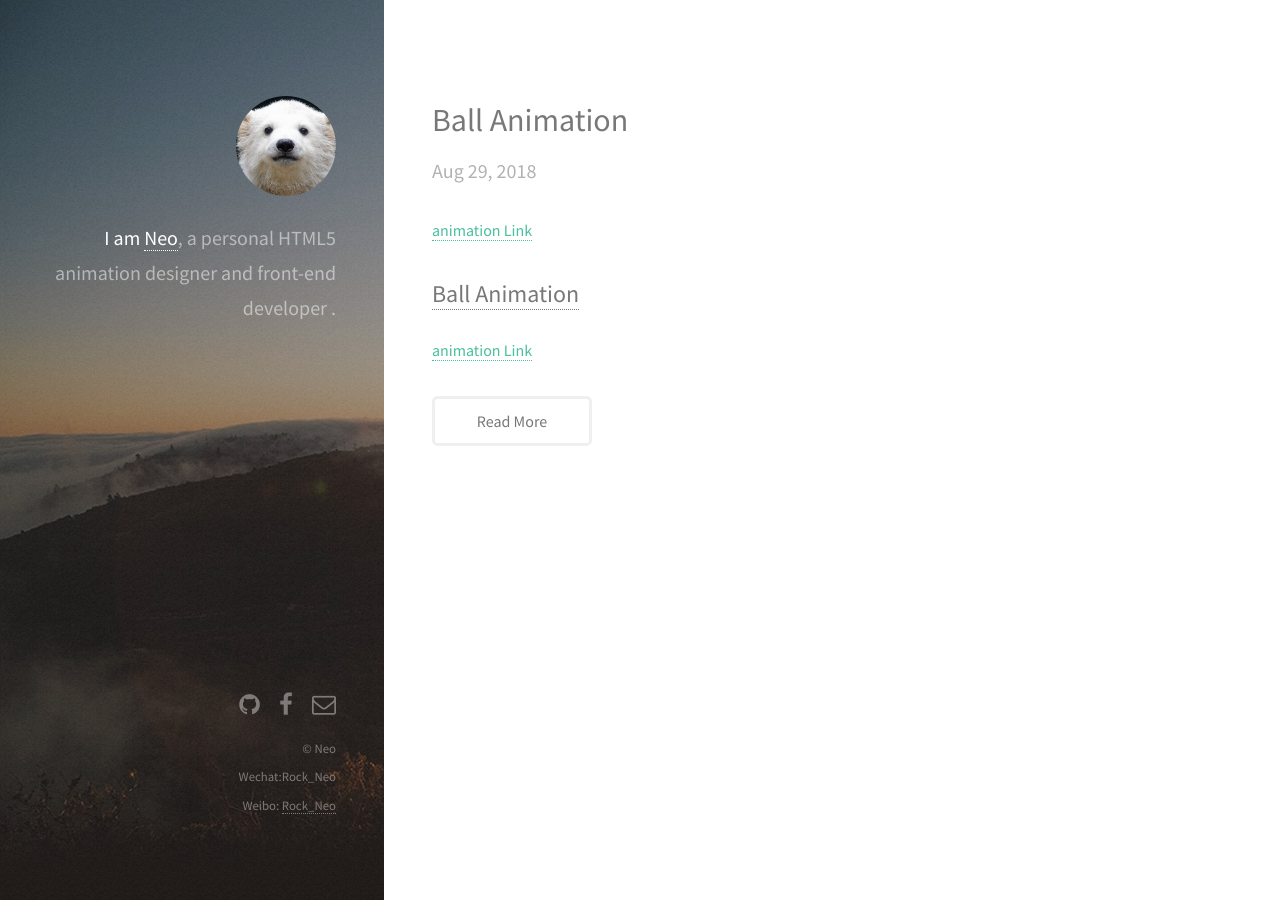
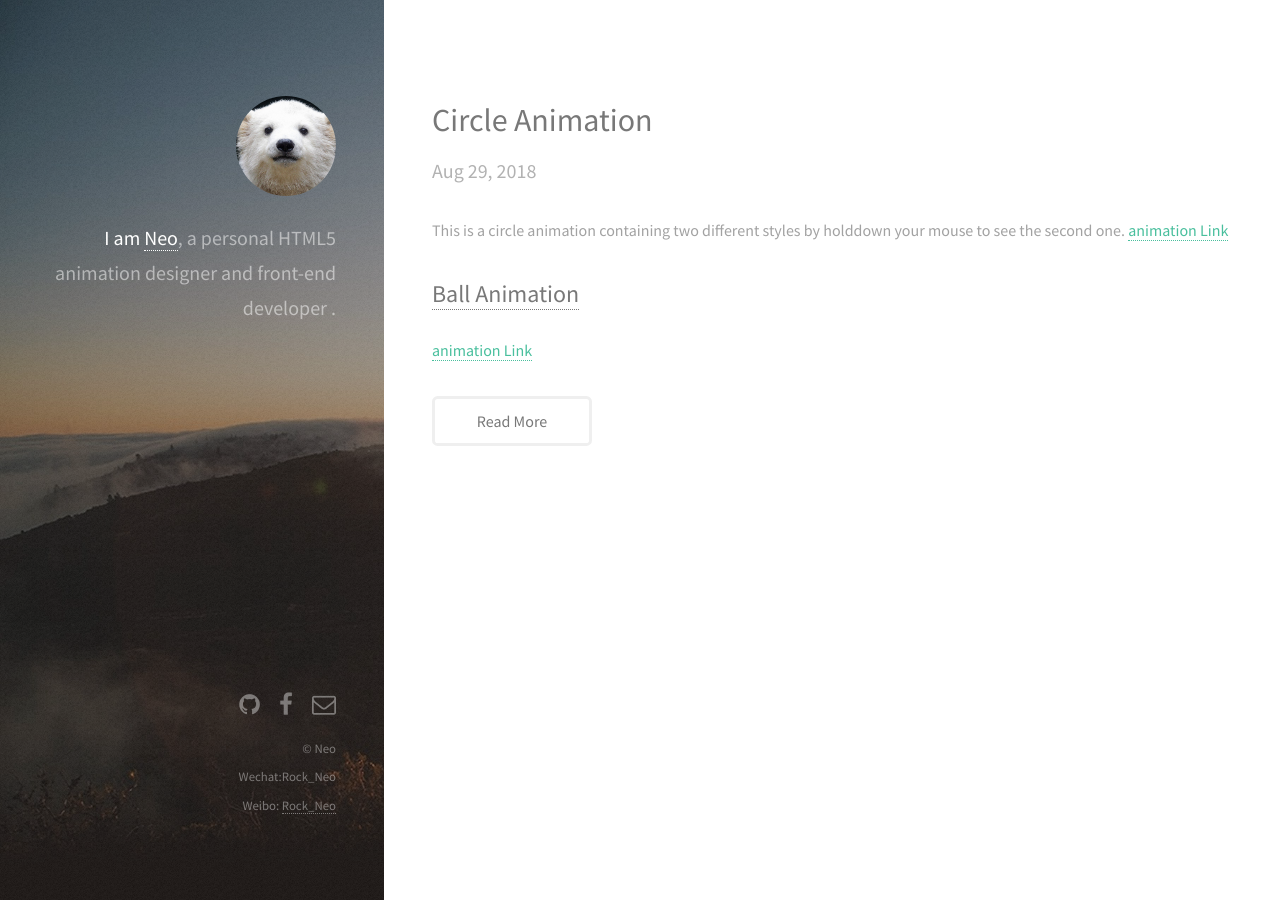
Before and after one commit to RockNeo/RockNeo.github.io, a Jekyll site: the page built from _posts/2018-08-29-CircleAnimation.markdown, in a window 1280 px wide. Built offline with Jekyll 4.4.1, drawn with Linux system fonts in a browser that asks for light colours.

Commit message:
Update 2018-08-29-CircleAnimation.markdown

```diff
--- a/_posts/2018-08-29-CircleAnimation.markdown
+++ b/_posts/2018-08-29-CircleAnimation.markdown
@@ -1,7 +1,8 @@
 ---
 layout: post
-title: Ball Animation
+title: Circle Animation
 date: 2018-08-29 21:33:00+00:00
 categories: update
 ---
+This is a circle animation containing two different styles by holddown your mouse to see the second one.
 <a href="../circleAnimation/index.html"> animation Link</a>
```
